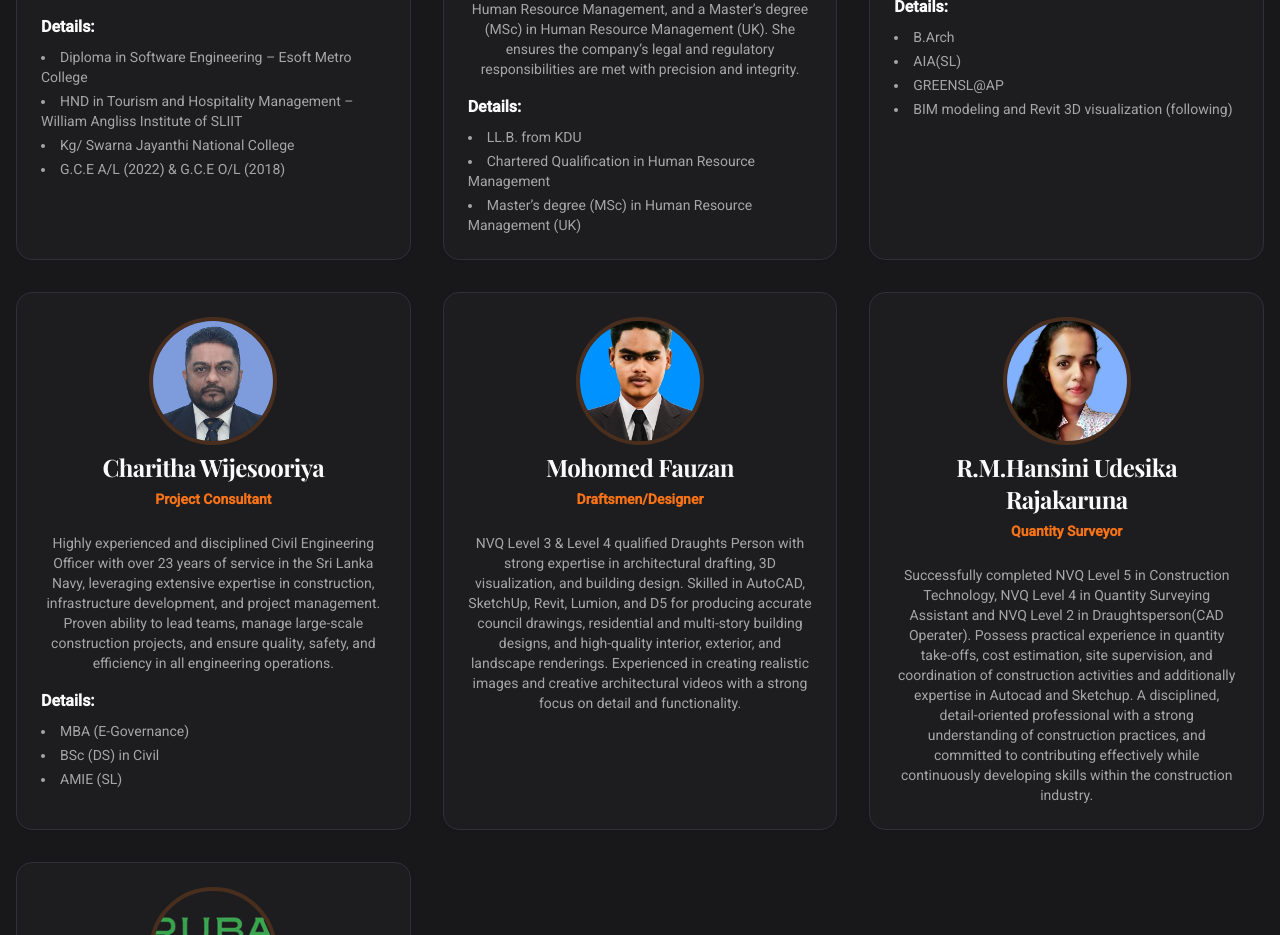
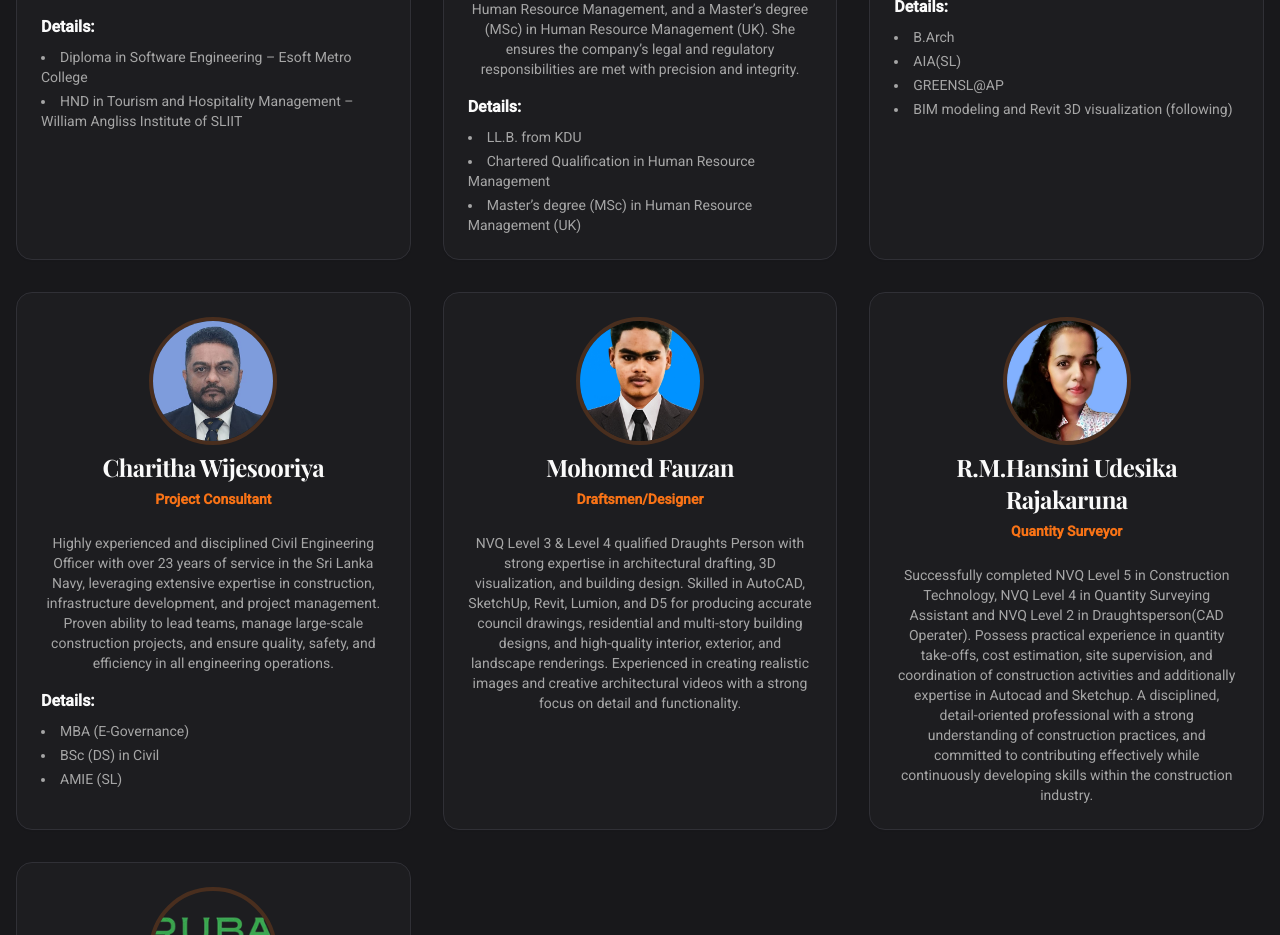
Before and after one commit to DARK-V-98/bigcostan, a Next.js app: page /company-professionals in a window 1280 px wide. Shown: the part 1220-2155 px from the top of the page. Built offline with nearby package versions, Linux system fonts and the light colour scheme; no server answers; the database is empty.

Commit message:
Kg/ Swarna Jayanthi National College G.C.E A/L (2022) & G.C.E O/L (2018)

```diff
--- a/src/app/company-professionals/page.tsx
+++ b/src/app/company-professionals/page.tsx
@@ -53,9 +53,7 @@ const professionals = [
         description: "Focused on identifying new business opportunities and building strategic partnerships. Anjana brings a diverse educational background in software engineering and hospitality management to drive the company's growth initiatives.",
         qualifications: [
             "Diploma in Software Engineering – Esoft Metro College",
-            "HND in Tourism and Hospitality Management – William Angliss Institute of SLIIT",
-            "Kg/ Swarna Jayanthi National College",
-            "G.C.E A/L (2022) & G.C.E O/L (2018)"
+            "HND in Tourism and Hospitality Management – William Angliss Institute of SLIIT"
         ],
         imageUrl: "/anj.png",
         imgHint: "portrait woman professional"
```
